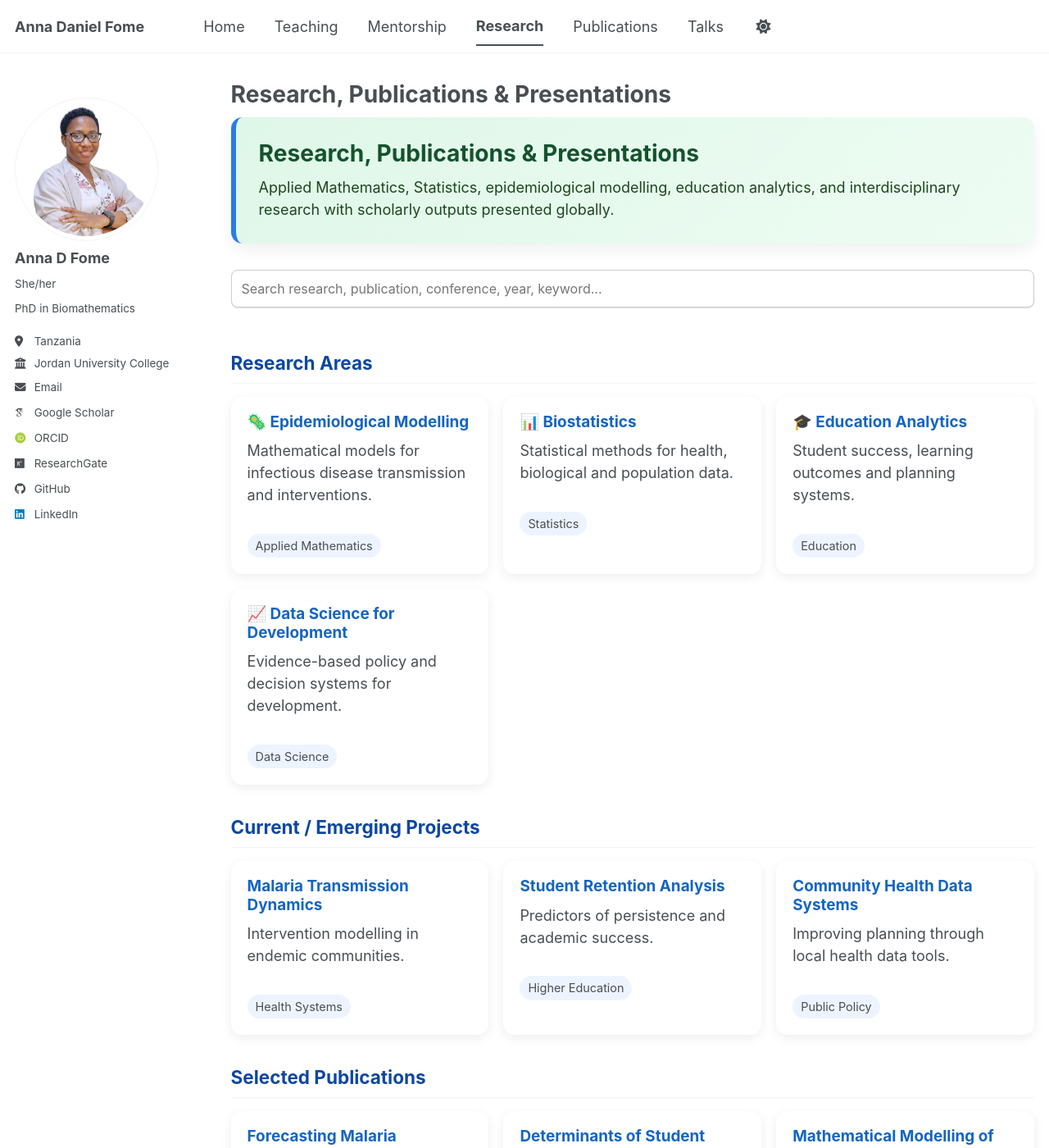
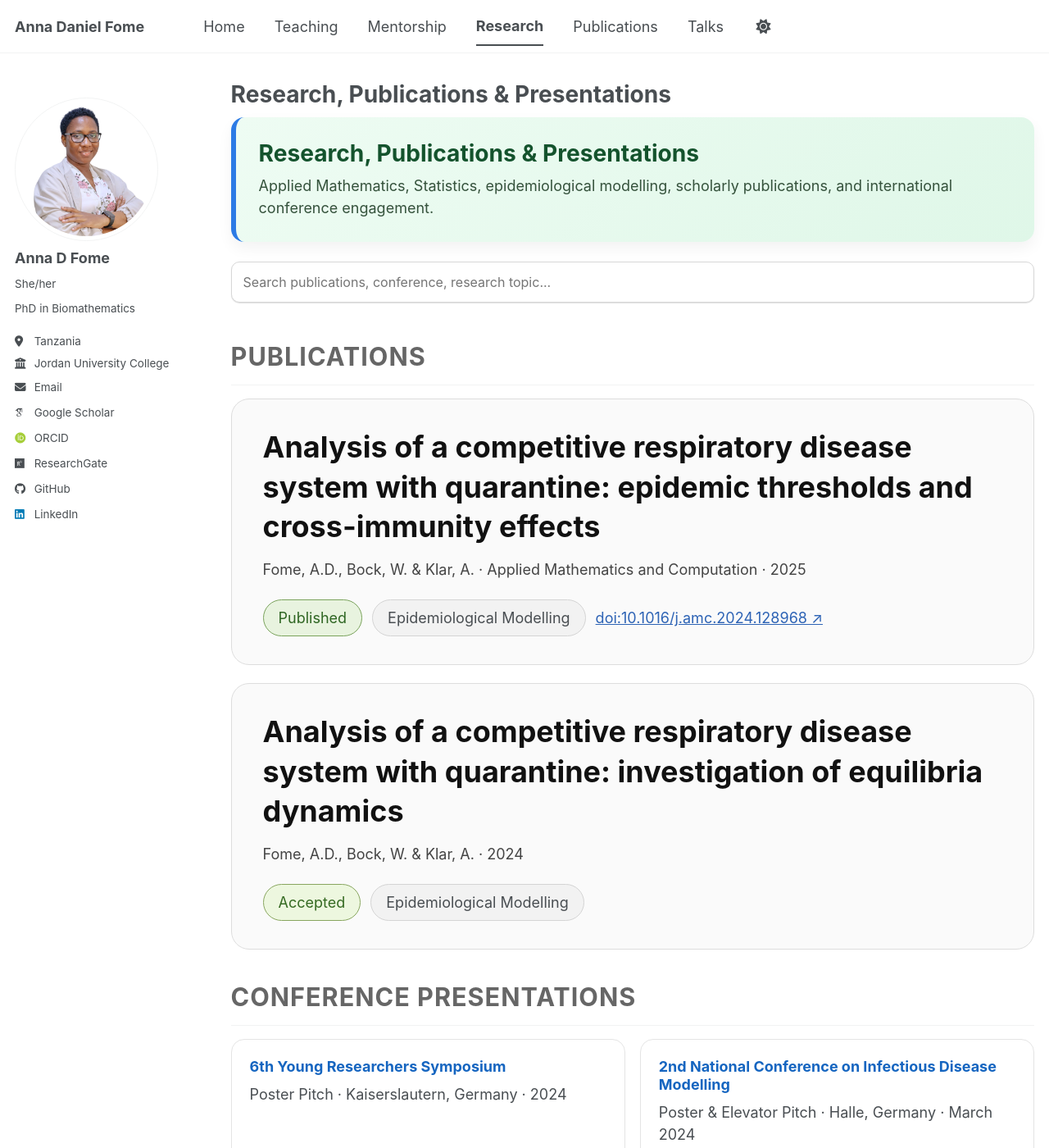
Before and after one commit to FomeA/FomeA.github.io, a Jekyll site: the page built from _pages/research.html, in a window 1280 px wide and 1400 px high. Shown: the whole window at 82% size. Built offline with Jekyll 4.4.1, drawn with Linux system fonts in a browser that asks for light colours; some web fonts are replaced; a script bundle is joined from its source files by our own code; library files that are not in the unit come from our copies; some of the changed text lies outside the part shown.

Commit message:
Update research.html

```diff
--- a/_pages/research.html
+++ b/_pages/research.html
@@ -11,99 +11,54 @@ author_profile: true
 <section class="hero-box">
   <h1>Research, Publications & Presentations</h1>
   <p>
-    Applied Mathematics, Statistics, epidemiological modelling, education analytics,
-    and interdisciplinary research with scholarly outputs presented globally.
+    Applied Mathematics, Statistics, epidemiological modelling, scholarly publications,
+    and international conference engagement.
   </p>
 </section>
 
 <!-- SEARCH -->
 <div class="search-box">
-  <input type="text" id="searchInput" placeholder="Search research, publication, conference, year, keyword...">
-</div>
-
-<!-- ===================== -->
-<!-- RESEARCH AREAS -->
-<!-- ===================== -->
-<h2 class="section-title">Research Areas</h2>
-
-<div class="grid">
-
-<div class="card searchable">
-  <h3>🦠 Epidemiological Modelling</h3>
-  <p>Mathematical models for infectious disease transmission and interventions.</p>
-  <span>Applied Mathematics</span>
-</div>
-
-<div class="card searchable">
-  <h3>📊 Biostatistics</h3>
-  <p>Statistical methods for health, biological and population data.</p>
-  <span>Statistics</span>
-</div>
-
-<div class="card searchable">
-  <h3>🎓 Education Analytics</h3>
-  <p>Student success, learning outcomes and planning systems.</p>
-  <span>Education</span>
-</div>
-
-<div class="card searchable">
-  <h3>📈 Data Science for Development</h3>
-  <p>Evidence-based policy and decision systems for development.</p>
-  <span>Data Science</span>
-</div>
-
-</div>
-
-<!-- ===================== -->
-<!-- PROJECTS -->
-<!-- ===================== -->
-<h2 class="section-title">Current / Emerging Projects</h2>
-
-<div class="grid">
-
-<div class="card searchable">
-  <h3>Malaria Transmission Dynamics</h3>
-  <p>Intervention modelling in endemic communities.</p>
-  <span>Health Systems</span>
-</div>
-
-<div class="card searchable">
-  <h3>Student Retention Analysis</h3>
-  <p>Predictors of persistence and academic success.</p>
-  <span>Higher Education</span>
-</div>
-
-<div class="card searchable">
-  <h3>Community Health Data Systems</h3>
-  <p>Improving planning through local health data tools.</p>
-  <span>Public Policy</span>
-</div>
-
+  <input type="text" id="searchInput" placeholder="Search publications, conference, research topic...">
 </div>
 
 <!-- ===================== -->
 <!-- PUBLICATIONS -->
 <!-- ===================== -->
-<h2 class="section-title">Selected Publications</h2>
+<h2 class="section-title">Publications</h2>
 
-<div class="grid">
+<div class="pub-list">
 
-<div class="card searchable">
-  <h3>Forecasting Malaria Incidence Using Time Series Models</h3>
-  <p><strong>Journal of Applied Statistics</strong> · 2025</p>
-  <span>Publication</span>
+<div class="pub-card searchable">
+  <h3>
+    Analysis of a competitive respiratory disease system with quarantine:
+    epidemic thresholds and cross-immunity effects
+  </h3>
+
+  <p class="meta">
+    Fome, A.D., Bock, W. & Klar, A. · Applied Mathematics and Computation · 2025
+  </p>
+
+  <div class="tags">
+    <span class="status published">Published</span>
+    <span class="tag">Epidemiological Modelling</span>
+    <a href="#" class="doi">doi:10.1016/j.amc.2024.128968 ↗</a>
+  </div>
 </div>
 
-<div class="card searchable">
-  <h3>Determinants of Student Retention in Higher Education</h3>
-  <p><strong>Education Analytics Review</strong> · 2024</p>
-  <span>Publication</span>
-</div>
+<div class="pub-card searchable">
+  <h3>
+    Analysis of a competitive respiratory disease system with quarantine:
+    investigation of equilibria dynamics
+  </h3>
 
-<div class="card searchable">
-  <h3>Mathematical Modelling of Infectious Disease Spread</h3>
-  <p><strong>African Journal of Mathematical Sciences</strong> · 2023</p>
-  <span>Publication</span>
+  <p class="meta">
+    Fome, A.D., Bock, W. & Klar, A. · 2024
+  </p>
+
+  <div class="tags">
+    <span class="status accepted">Accepted</span>
+    <span class="tag">Epidemiological Modelling</span>
+  </div>
 </div>
 
 </div>
@@ -118,76 +73,17 @@ author_profile: true
 <div class="card searchable">
   <h3>6th Young Researchers Symposium</h3>
   <p>Poster Pitch · Kaiserslautern, Germany · 2024</p>
-  <span>Conference</span>
 </div>
 
 <div class="card searchable">
   <h3>2nd National Conference on Infectious Disease Modelling</h3>
   <p>Poster & Elevator Pitch · Halle, Germany · March 2024</p>
-  <span>Conference</span>
 </div>
 
 <div class="card searchable">
   <h3>Visiting Researcher Seminar, Linnaeus University</h3>
   <p>Invited Talk · Växjö, Sweden · Nov 2023</p>
-  <span>Seminar</span>
 </div>
-
-<div class="card searchable">
-  <h3>Joint African-Nordic Conference in Mathematics</h3>
-  <p>Talk · Makerere University, Uganda · Aug 2023</p>
-  <span>Conference</span>
-</div>
-
-<div class="card searchable">
-  <h3>22nd ECMI Conference on Industrial and Applied Mathematics</h3>
-  <p>Contribution Talk · Wrocław, Poland · Jun 2023</p>
-  <span>Conference</span>
-</div>
-
-<div class="card searchable">
-  <h3>DSABNS 2023</h3>
-  <p>Poster · Bilbao, Spain · Feb 2023</p>
-  <span>Conference</span>
-</div>
-
-</div>
-
-<!-- ===================== -->
-<!-- METHODS -->
-<!-- ===================== -->
-<h2 class="section-title">Methods & Tools</h2>
-
-<div class="grid">
-
-<div class="card searchable">
-  <h3>Quantitative Modelling</h3>
-  <p>Differential equations, simulations, forecasting.</p>
-  <span>Modelling</span>
-</div>
-
-<div class="card searchable">
-  <h3>Statistical Analysis</h3>
-  <p>Regression, hypothesis testing, multivariate methods.</p>
-  <span>Statistics</span>
-</div>
-
-<div class="card searchable">
-  <h3>Software Tools</h3>
-  <p>R, SPSS, Python, Excel, LaTeX.</p>
-  <span>Computing</span>
-</div>
-
-</div>
-
-<!-- IMPACT -->
-<section class="impact">
-  <h2>Research Vision</h2>
-  <p>
-    My work connects mathematics, statistics and evidence-based decision making
-    to improve health systems, education quality and sustainable development.
-  </p>
-</section>
 
 </div>
 
@@ -195,96 +91,162 @@ author_profile: true
 <style>
 
 .hero-box{
-background:linear-gradient(135deg,#dff7e8,#eefcf3);
+background:linear-gradient(135deg,#eefcf3,#dff7e8);
 padding:28px;
-border-radius:14px;
+border-radius:16px;
 border-left:6px solid #2c7be5;
 margin-bottom:24px;
-box-shadow:0 8px 18px rgba(0,0,0,.06);
+box-shadow:0 8px 18px rgba(0,0,0,.05);
 }
 
 .hero-box h1{
-margin:0 0 10px;
+margin:0 0 8px;
 color:#14532d;
 }
 
 .hero-box p{
 margin:0;
-color:#1e4620;
+color:#35523c;
 }
 
 .search-box{
-position:sticky;
-top:10px;
-z-index:10;
-background:#fff;
-padding:8px 0;
-margin-bottom:15px;
+margin-bottom:24px;
 }
 
 .search-box input{
 width:100%;
-padding:12px;
+padding:14px;
+border:1px solid #d7d7d7;
+border-radius:10px;
 font-size:16px;
-border-radius:8px;
-border:1px solid #ccc;
 }
 
 .section-title{
-margin-top:38px;
+margin-top:40px;
 margin-bottom:16px;
-padding-bottom:6px;
-border-bottom:2px solid #eef2ff;
-color:#0d47a1;
+padding-bottom:8px;
+border-bottom:1px solid #ddd;
+color:#666;
+letter-spacing:1px;
+text-transform:uppercase;
+font-size:1.7rem;
 }
+
+/* PUBLICATIONS */
+
+.pub-list{
+display:grid;
+gap:22px;
+}
+
+.pub-card{
+background:#fafafa;
+border:1px solid #ddd;
+border-radius:22px;
+padding:34px 38px;
+transition:.25s ease;
+}
+
+.pub-card:hover{
+box-shadow:0 10px 24px rgba(0,0,0,.06);
+transform:translateY(-3px);
+}
+
+.pub-card h3{
+font-size:2rem;
+line-height:1.35;
+margin:0 0 14px;
+color:#111;
+font-weight:700;
+}
+
+.meta{
+font-size:1.25rem;
+color:#444;
+margin-bottom:18px;
+}
+
+.tags{
+display:flex;
+flex-wrap:wrap;
+gap:12px;
+align-items:center;
+}
+
+.status,
+.tag{
+padding:8px 18px;
+border-radius:999px;
+font-size:1rem;
+border:1px solid #d4d4d4;
+background:#f2f2f2;
+}
+
+.status.published{
+background:#e8f3df;
+border-color:#7aa35c;
+color:#2f6623;
+}
+
+.status.accepted{
+background:#edf7df;
+border-color:#88a65f;
+color:#356a22;
+}
+
+.doi{
+color:#2d63b5;
+text-decoration:none;
+font-size:1rem;
+}
+
+.doi:hover{
+text-decoration:underline;
+}
+
+/* OTHER CARDS */
 
 .grid{
 display:grid;
-grid-template-columns:repeat(auto-fit,minmax(260px,1fr));
+grid-template-columns:repeat(auto-fit,minmax(320px,1fr));
 gap:18px;
 }
 
 .card{
 background:#fff;
-padding:20px;
-border-radius:14px;
-box-shadow:0 4px 14px rgba(0,0,0,.07);
-transition:.25s ease;
-}
-
-.card:hover{
-transform:translateY(-6px);
-box-shadow:0 14px 26px rgba(0,0,0,.12);
+padding:22px;
+border-radius:16px;
+border:1px solid #e4e4e4;
 }
 
 .card h3{
 margin-top:0;
 color:#1565c0;
-font-size:1.05rem;
 }
 
-.card span{
-display:inline-block;
-margin-top:10px;
-padding:4px 10px;
-font-size:.8rem;
-border-radius:20px;
-background:#eef4ff;
+@media (max-width:768px){
+
+.pub-card{
+padding:24px;
 }
 
-.impact{
-margin-top:45px;
-padding:24px;
-background:linear-gradient(135deg,#eefcf3,#dff7e8);
-border-left:6px solid #34a853;
-border-radius:14px;
-box-shadow:0 8px 18px rgba(0,0,0,.06);
-color:#1e4620;
+.pub-card h3{
+font-size:1.35rem;
+}
+
+.meta{
+font-size:1rem;
+}
+
+.section-title{
+font-size:1.2rem;
+}
+
 }
 
 </style>
 
-<!-- SCRIPT -->
+<!-- SEARCH -->
 <script>
 const input = document.getElementById("searchInput");
 const cards = document.querySelectorAll(".searchable");
```
Also changed, not shown: other parts of _pages/research.html (+0 -1 lines).
